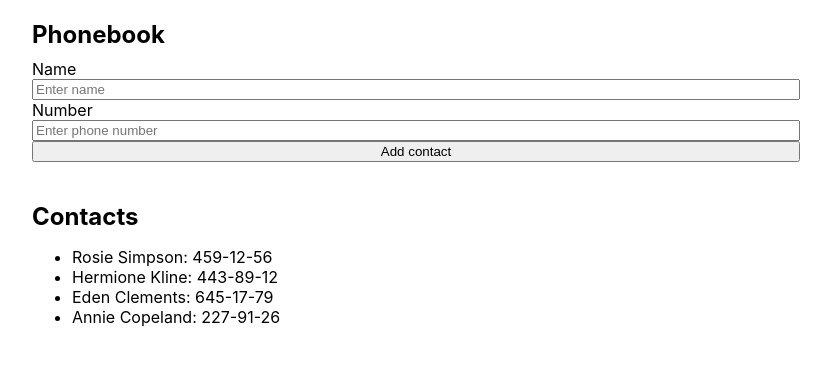
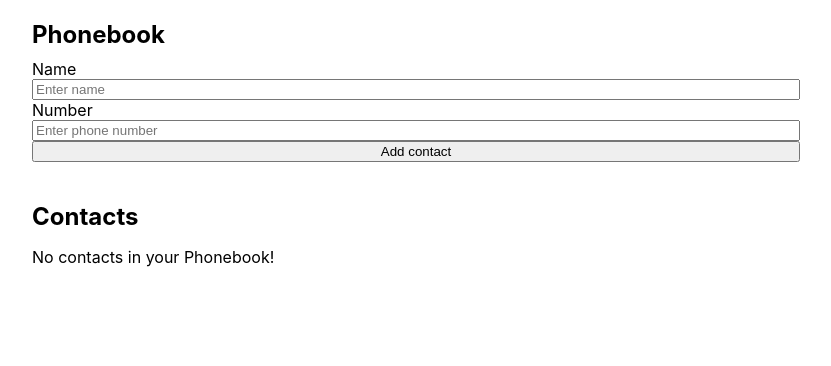
Before and after one commit to busgoit/goit-react-hw-02-phonebook, a React (Create React App) app: page / in a window 1280 px wide. Shown: the top 366 px of the page, without its empty margins (224-1055 px from the left). Built offline with nearby package versions, Linux system fonts and the light colour scheme.

Commit message:
fix contacts

```diff
--- a/src/components/App.jsx
+++ b/src/components/App.jsx
@@ -7,10 +7,10 @@
 export class App extends Component {
   state = {
     contacts: [
-      { id: 'id-1', name: 'Rosie Simpson', number: '459-12-56' },
-      { id: 'id-2', name: 'Hermione Kline', number: '443-89-12' },
-      { id: 'id-3', name: 'Eden Clements', number: '645-17-79' },
-      { id: 'id-4', name: 'Annie Copeland', number: '227-91-26' },
+      // { id: 'id-1', name: 'Rosie Simpson', number: '459-12-56' },
+      // { id: 'id-2', name: 'Hermione Kline', number: '443-89-12' },
+      // { id: 'id-3', name: 'Eden Clements', number: '645-17-79' },
+      // { id: 'id-4', name: 'Annie Copeland', number: '227-91-26' },
     ],
     // name: '',
     // number: '',
@@ -33,6 +33,7 @@
 
   render() {
     const { contacts } = this.state;
+    console.log(contacts.length);
 
     return (
       <>
@@ -40,7 +41,11 @@
           <Form onSubmit={this.onFormSubmit} />
         </Section>
         <Section title="Contacts">
-          <Contacts contacts={contacts} />
+          {contacts.length === 0 ? (
+            <p>No contacts in your Phonebook!</p>
+          ) : (
+            <Contacts contacts={contacts} />
+          )}
         </Section>
       </>
     );
```
